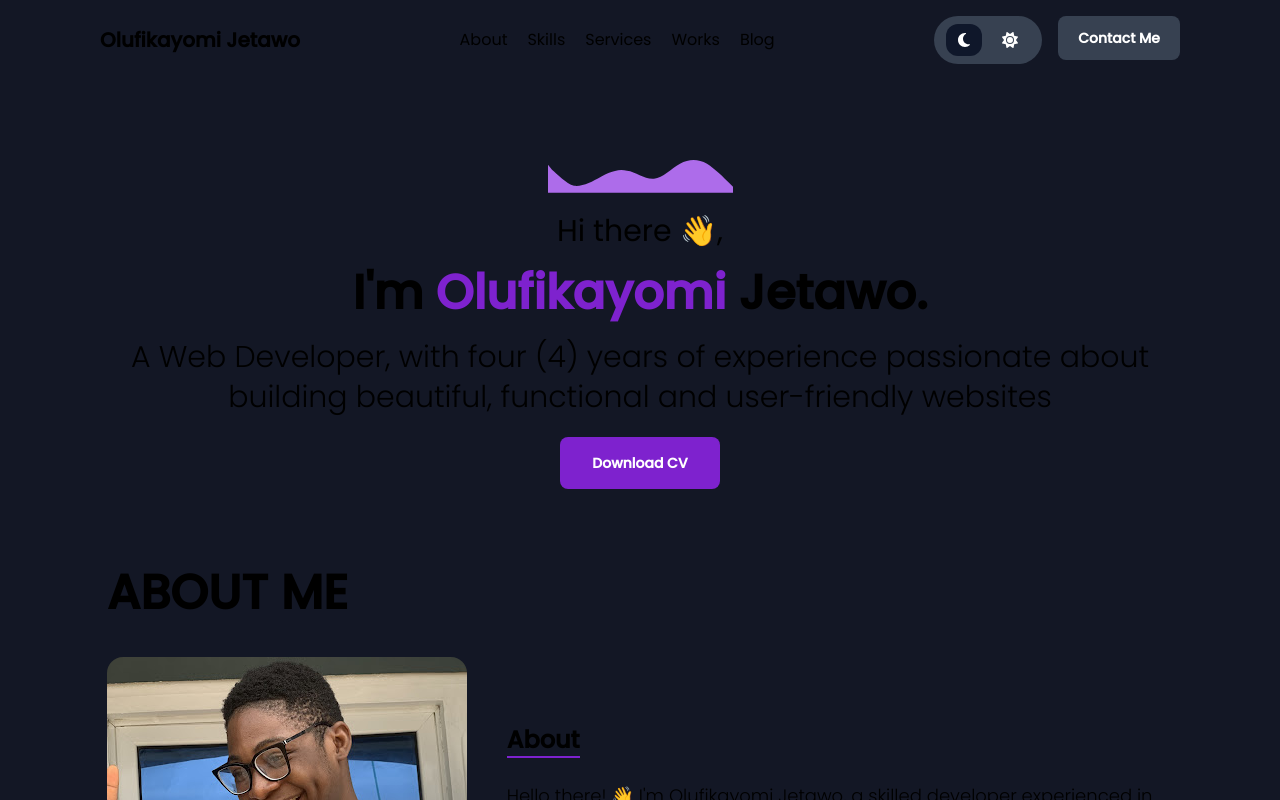
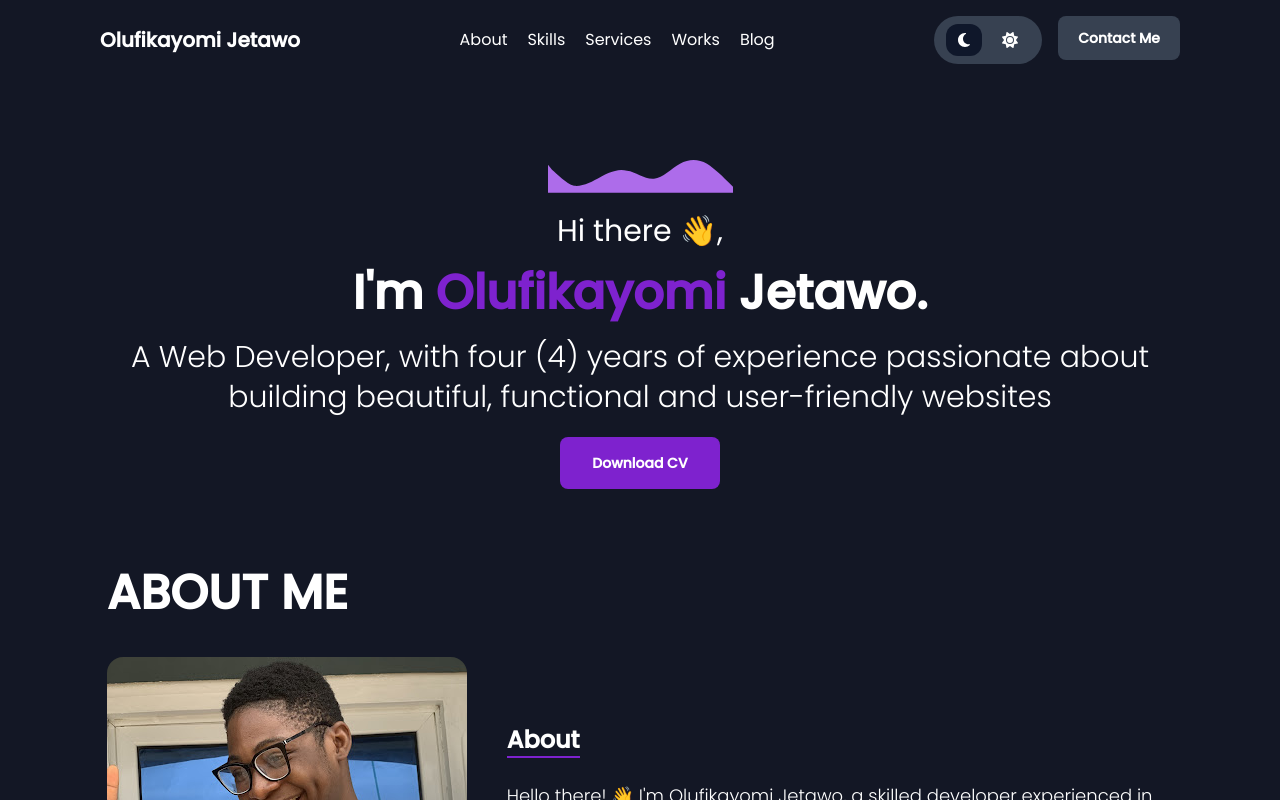
Before and after one commit to Phickayor/Portfolio, a Next.js app in the folder frontend/: page / in a window 1280 px wide. Shown: the top 800 px of the page. Built offline with nearby package versions, Linux system fonts and the light colour scheme.

Commit message:
follow up

```diff
--- a/frontend/pages/index.js
+++ b/frontend/pages/index.js
@@ -31,7 +31,13 @@ export default function Home() {
     setColor(color);
   }
   return (
-    <div className={`${poppins.className} bg-[${background}] text-[${color}]`}>
+    <div
+      className={`${poppins.className}`}
+      style={{
+        backgroundColor: background,
+        color: color
+      }}
+    >
       <NavBar opacityHandler={setOpacityValue} modeHandler={setModeValue} />
       <div className={`mx-auto lg:w-10/12 w-11/12 ${opacityValue}`}>
         <Hero />
```
